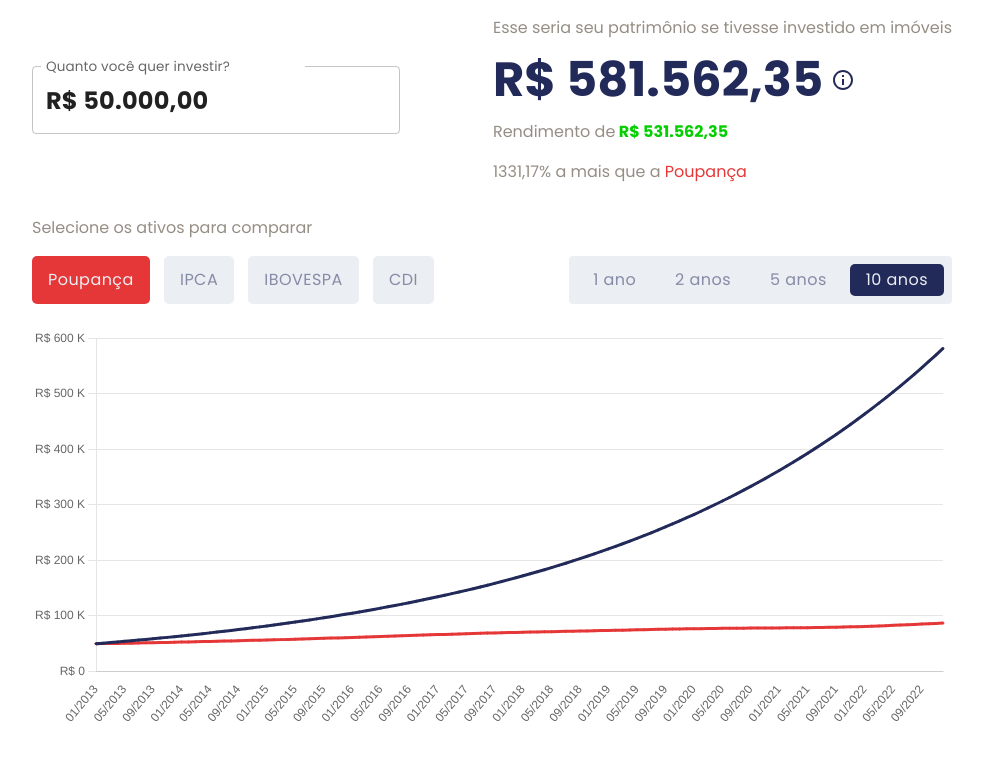
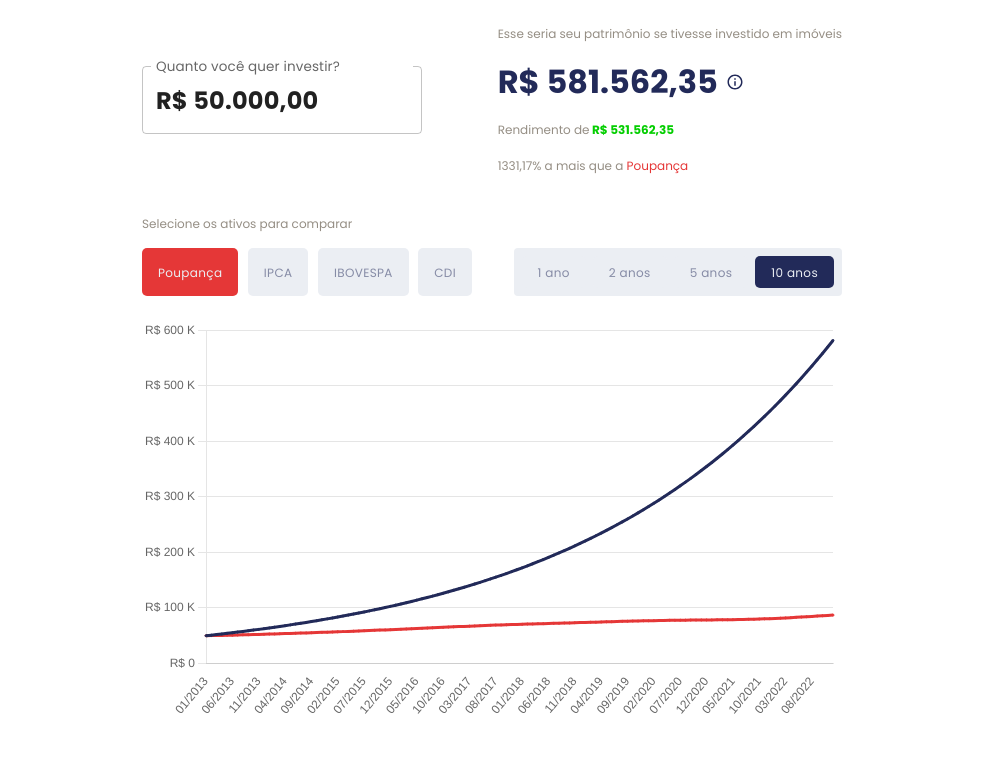
Before and after one commit to O-Investidor-Imobiliario/comparador, a React (Vite) app: page / in a window 1280 px wide. Shown: the top 760 px of the page, without its empty margins (148-1131 px from the left). Built offline with nearby package versions, Linux system fonts and the light colour scheme.

Commit message:
change sizes

```diff
--- a/src/components/CurrencyTextField/index.tsx
+++ b/src/components/CurrencyTextField/index.tsx
@@ -53,12 +53,12 @@ const CurrencyTextField: React.FC<CurrencyTextFieldProps> = ({
       onChange={(event) => handleChange(event.target.value)}
       InputProps={{
         style:
-          width >= 1024
+          width >= 24
             ? { fontWeight: "bold", fontSize: 24 }
             : { fontWeight: "bold", fontSize: 48, padding: 8 },
       }}
       InputLabelProps={{
-        style: width >= 1024 ? { fontSize: 18 } : { fontSize: 48, top: -20 },
+        style: width >= 24 ? { fontSize: 18 } : { fontSize: 48, top: -20 },
       }}
       style={{ width: "100%" }}
     />
--- a/src/components/InvestmentComparator/index.tsx
+++ b/src/components/InvestmentComparator/index.tsx
@@ -126,7 +126,7 @@ export const InvestmentComparator = () => {
       <div style={styles.headerContainer}>
         <div
           style={
-            width >= 1024
+            width >= 24
               ? styles.textFieldContainer
               : { ...styles.textFieldContainer, width: "100%" }
           }
@@ -139,7 +139,7 @@ export const InvestmentComparator = () => {
           />
         </div>
 
-        {width >= 1024 && <ResultComponent />}
+        {width >= 24 && <ResultComponent />}
       </div>
       <div style={styles.filtersContainer}>
         <ToggleButtonsMultiple
@@ -179,7 +179,7 @@ export const InvestmentComparator = () => {
 
       {chartData?.labels?.length > 0 && <MultipleLineChart data={chartData} />}
 
-      {width < 1024 && (
+      {width < 24 && (
         <div>
           <ResultComponent />
         </div>
--- a/src/components/InvestmentComparator/styles.ts
+++ b/src/components/InvestmentComparator/styles.ts
@@ -1,6 +1,6 @@
 export const styles = {
   container: {
-    width: 920,
+    width: 700,
   },
   headerContainer: {
     minHeight: 200,
--- a/src/components/InvestmentComparatorResults/styles.ts
+++ b/src/components/InvestmentComparatorResults/styles.ts
@@ -1,13 +1,13 @@
 import { Colors } from "../../styles/colors";
 
 export const styles = (width: number): any => {
-  return width >= 1024
+  return width >= 24
     ? {
         container: {},
         result: {
           color: Colors.PRIMARY,
           fontWeight: "bold",
-          fontSize: 48,
+          fontSize: 32,
           lineHeight: "48px",
           margin: 0,
         },
--- a/src/components/ToggleButtonsExclusive/index.tsx
+++ b/src/components/ToggleButtonsExclusive/index.tsx
@@ -32,7 +32,7 @@ export default function ToggleButtonsExclusive({
     marginTop: 4,
     marginBottom: 4,
     color: `${Colors.PRIMARY}80`,
-    fontSize: 16,
+    fontSize: 12,
   };
 
   const buttonSelectedStyle = {
--- a/src/components/ToggleButtonsMultiple/index.tsx
+++ b/src/components/ToggleButtonsMultiple/index.tsx
@@ -54,7 +54,7 @@ export default function ToggleButtonsMultiple({
         color="primary"
         style={{
           display: "flex",
-          width: 402,
+          width: 330,
           justifyContent: "space-between",
           height: 48,
         }}
--- a/src/index.css
+++ b/src/index.css
@@ -2,7 +2,7 @@
 
 :root {
   font-family: "Poppins", sans-serif;
-  font-size: 16px;
+  font-size: 12px;
   line-height: 24px;
   background-color: #ffffff;
   color: #958e84;
@@ -20,7 +20,7 @@ body {
   justify-content: center;
 }
 
-@media (max-width: 1024px) {
+@media (max-width: 24px) {
   :root {
     font-size: 24px;
   }
--- a/src/styles/theme.ts
+++ b/src/styles/theme.ts
@@ -5,7 +5,7 @@ export const theme = createTheme({
   typography: {
     allVariants: {
       fontFamily: "Poppins, sans-serif",
-      fontSize: 16,
+      fontSize: 12,
     },
   },
   components: {
```
Also changed, not shown: src/utils/isMobile.ts (added, +9 -0 lines).
